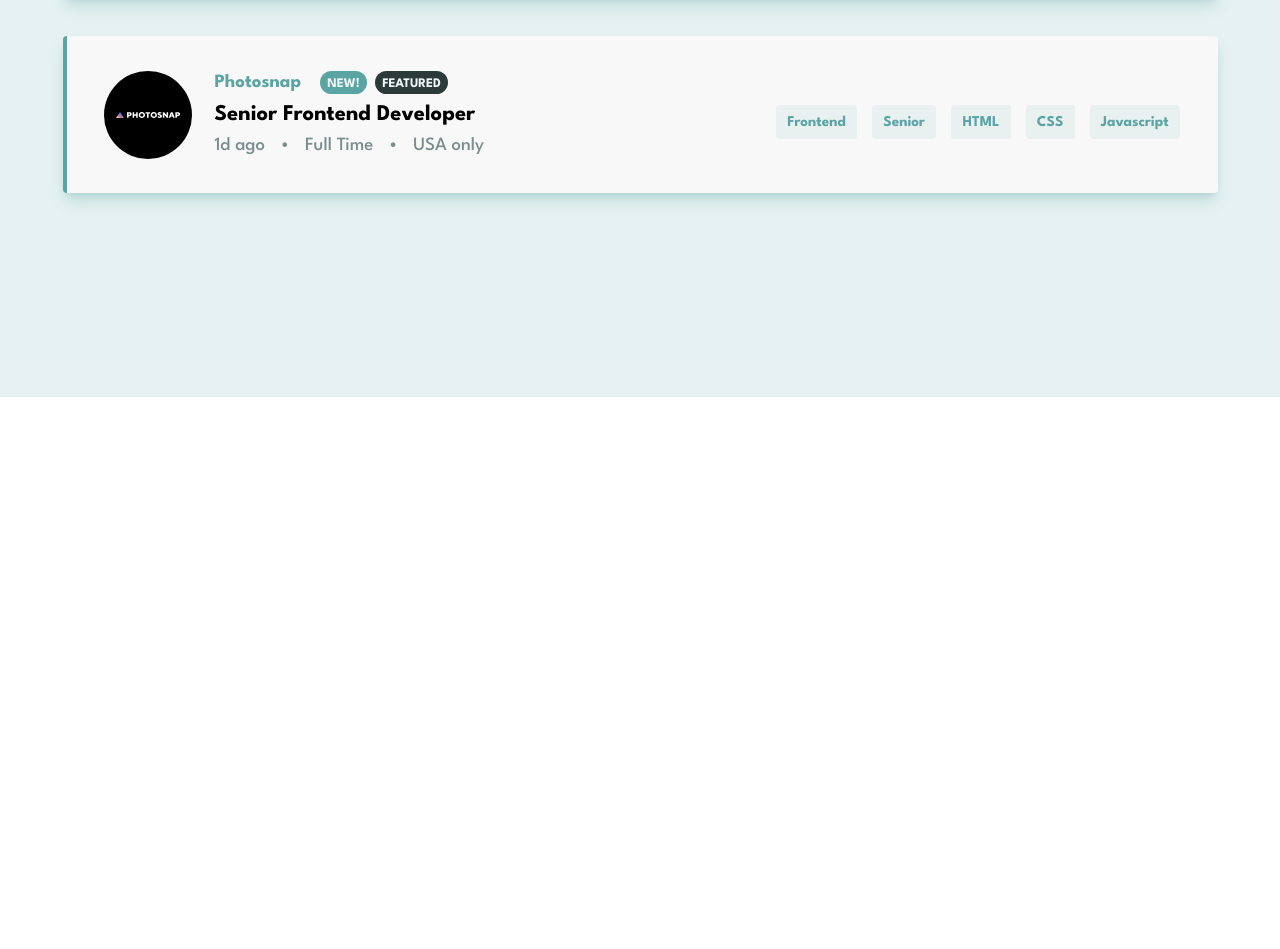
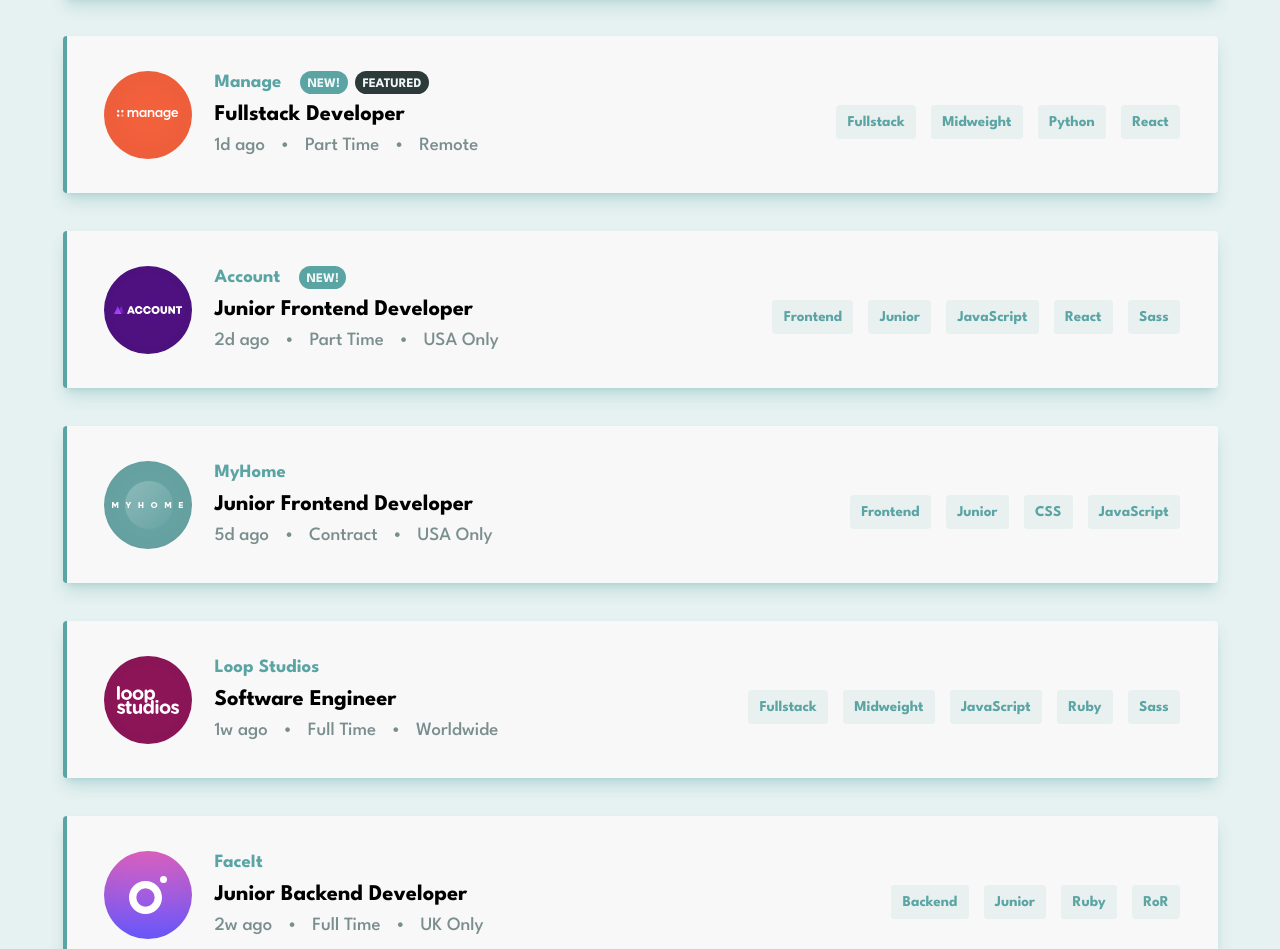
Before and after one commit to adityadahake/Job-Listings-React-, a React (Vite) app: page / in a window 1280 px wide. Shown: the part 403-1352 px from the top of the page. Before the commit the page ends 800 px from the top, so only its background shows below. Built offline with nearby package versions, Linux system fonts and the light colour scheme.

Commit message:
add props to jobListing and import listings form json

```diff
--- a/src/App.jsx
+++ b/src/App.jsx
@@ -1,6 +1,9 @@
 import { useState } from "react";
+
 import JobListing from "./components/JobListing";
 import TagFilterBar from "./components/TagFilterBar";
+
+import { listingsArray } from "./assets/data/data";
 
 function App() {
   const [activeTags, setActiveTags] = useState([
@@ -10,6 +13,8 @@ function App() {
     "CSS",
     "Javascript",
   ]);
+
+  const listings = listingsArray;
 
   return (
     <div className="min-h-screen bg-desaturated-dark-cyan-primary bg-opacity-15 relative">
@@ -33,8 +38,9 @@ function App() {
       {/* Listings */}
       <div className="container lg:max-w-[1200px] mx-auto">
         <div className="flex flex-col gap-12 lg:gap-10 p-6">
-          <JobListing />
-          <JobListing />
+          {listings.map((listing) => (
+            <JobListing key={listing.id} listing={listing} />
+          ))}
         </div>
       </div>
     </div>
--- /dev/null
+++ b/src/assets/data/data.js
@@ -0,0 +1,152 @@
+export const listingsArray = [
+  {
+    id: 1,
+    company: "Photosnap",
+    logo: "./images/photosnap.svg",
+    new: true,
+    featured: true,
+    position: "Senior Frontend Developer",
+    role: "Frontend",
+    level: "Senior",
+    postedAt: "1d ago",
+    contract: "Full Time",
+    location: "USA Only",
+    languages: ["HTML", "CSS", "JavaScript"],
+    tools: [],
+  },
+  {
+    id: 2,
+    company: "Manage",
+    logo: "./images/manage.svg",
+    new: true,
+    featured: true,
+    position: "Fullstack Developer",
+    role: "Fullstack",
+    level: "Midweight",
+    postedAt: "1d ago",
+    contract: "Part Time",
+    location: "Remote",
+    languages: ["Python"],
+    tools: ["React"],
+  },
+  {
+    id: 3,
+    company: "Account",
+    logo: "./images/account.svg",
+    new: true,
+    featured: false,
+    position: "Junior Frontend Developer",
+    role: "Frontend",
+    level: "Junior",
+    postedAt: "2d ago",
+    contract: "Part Time",
+    location: "USA Only",
+    languages: ["JavaScript"],
+    tools: ["React", "Sass"],
+  },
+  {
+    id: 4,
+    company: "MyHome",
+    logo: "./images/myhome.svg",
+    new: false,
+    featured: false,
+    position: "Junior Frontend Developer",
+    role: "Frontend",
+    level: "Junior",
+    postedAt: "5d ago",
+    contract: "Contract",
+    location: "USA Only",
+    languages: ["CSS", "JavaScript"],
+    tools: [],
+  },
+  {
+    id: 5,
+    company: "Loop Studios",
+    logo: "./images/loop-studios.svg",
+    new: false,
+    featured: false,
+    position: "Software Engineer",
+    role: "Fullstack",
+    level: "Midweight",
+    postedAt: "1w ago",
+    contract: "Full Time",
+    location: "Worldwide",
+    languages: ["JavaScript", "Ruby"],
+    tools: ["Sass"],
+  },
+  {
+    id: 6,
+    company: "FaceIt",
+    logo: "./images/faceit.svg",
+    new: false,
+    featured: false,
+    position: "Junior Backend Developer",
+    role: "Backend",
+    level: "Junior",
+    postedAt: "2w ago",
+    contract: "Full Time",
+    location: "UK Only",
+    languages: ["Ruby"],
+    tools: ["RoR"],
+  },
+  {
+    id: 7,
+    company: "Shortly",
+    logo: "./images/shortly.svg",
+    new: false,
+    featured: false,
+    position: "Junior Developer",
+    role: "Frontend",
+    level: "Junior",
+    postedAt: "2w ago",
+    contract: "Full Time",
+    location: "Worldwide",
+    languages: ["HTML", "JavaScript"],
+    tools: ["Sass"],
+  },
+  {
+    id: 8,
+    company: "Insure",
+    logo: "./images/insure.svg",
+    new: false,
+    featured: false,
+    position: "Junior Frontend Developer",
+    role: "Frontend",
+    level: "Junior",
+    postedAt: "2w ago",
+    contract: "Full Time",
+    location: "USA Only",
+    languages: ["JavaScript"],
+    tools: ["Vue", "Sass"],
+  },
+  {
+    id: 9,
+    company: "Eyecam Co.",
+    logo: "./images/eyecam-co.svg",
+    new: false,
+    featured: false,
+    position: "Full Stack Engineer",
+    role: "Fullstack",
+    level: "Midweight",
+    postedAt: "3w ago",
+    contract: "Full Time",
+    location: "Worldwide",
+    languages: ["JavaScript", "Python"],
+    tools: ["Django"],
+  },
+  {
+    id: 10,
+    company: "The Air Filter Company",
+    logo: "./images/the-air-filter-company.svg",
+    new: false,
+    featured: false,
+    position: "Front-end Dev",
+    role: "Frontend",
+    level: "Junior",
+    postedAt: "1mo ago",
+    contract: "Part Time",
+    location: "Worldwide",
+    languages: ["JavaScript"],
+    tools: ["React", "Sass"],
+  },
+];
--- a/src/components/JobListing.jsx
+++ b/src/components/JobListing.jsx
@@ -1,50 +1,77 @@
-function JobListing() {
+function JobListing({
+  listing = {
+    id: 0,
+    company: "Company Name",
+    logo: "./images/logo.svg",
+    new: true,
+    featured: true,
+    position: "Position Name",
+    role: "Role",
+    level: "Level",
+    postedAt: "0d ago",
+    contract: "Part/Full Time",
+    location: "Location",
+    languages: ["Language0", "Language1"],
+    tools: ["Tool0", "Tool1"],
+  },
+}) {
   return (
     <div className="border-l-4 px-6 py-9 lg:px-10 relative rounded shadow-lg flex flex-col lg:flex-row lg:items-center gap-3 lg:gap-6 whitespace-nowrap bg-very-light-cyan border-desaturated-dark-cyan-primary shadow-desaturated-dark-cyan-primary/30">
       <div className="w-16 h-16 lg:w-fit lg:h-fit absolute lg:static -top-8">
-        <img src="./images/photosnap.svg" alt="photosnap" />
+        <img src={listing.logo} alt={listing.company} />
       </div>
       <div className="grid gap-1 mt-1.5 lg:mt-0">
         <div className="flex gap-2 items-center font-bold">
           <span className="text-lg lg:text-xl me-6 lg:me-3 text-desaturated-dark-cyan-primary">
-            Photosnap
+            {listing.company}
           </span>
+          {listing.new && (
             <span className="text-sm px-2 pt-1 rounded-full bg-desaturated-dark-cyan-primary text-light-grayish-cyan-badge">
               NEW!
             </span>
+          )}
+          {listing.featured && (
             <span className="text-sm px-2 pt-1 rounded-full bg-very-dark-grayish-cyan text-light-grayish-cyan-badge">
               FEATURED
             </span>
+          )}
         </div>
         <div className="text-lg lg:text-2xl font-bold">
           <span className="cursor-pointer hover:text-desaturated-dark-cyan-primary">
-            Senior Frontend Developer
+            {listing.position}
           </span>
         </div>
         <div className="flex gap-2 lg:gap-4 lg:text-xl font-medium text-dark-grayish-cyan">
-          <span>1d ago</span>
+          <span>{listing.postedAt}</span>
           <span>&#x2022;</span>
-          <span>Full Time</span>
+          <span>{listing.contract}</span>
           <span>&#x2022;</span>
-          <span>USA only</span>
+          <span>{listing.location}</span>
         </div>
       </div>
       <div className="border-t lg:border-0 lg:ms-auto border-dark-grayish-cyan/75 pt-4 flex flex-wrap gap-4 font-bold text-desaturated-dark-cyan-primary">
         <span className="px-3 py-1.5 rounded cursor-pointer bg-desaturated-dark-cyan-primary/10 hover:bg-desaturated-dark-cyan-primary hover:text-light-grayish-cyan-badge">
-          Frontend
+          {listing.role}
         </span>
         <span className="px-3 py-1.5 rounded cursor-pointer bg-desaturated-dark-cyan-primary/10 hover:bg-desaturated-dark-cyan-primary hover:text-light-grayish-cyan-badge">
-          Senior
+          {listing.level}
         </span>
-        <span className="px-3 py-1.5 rounded cursor-pointer bg-desaturated-dark-cyan-primary/10 hover:bg-desaturated-dark-cyan-primary hover:text-light-grayish-cyan-badge">
-          HTML
+        {listing.languages.map((language, idx) => (
+          <span
+            key={idx}
+            className="px-3 py-1.5 rounded cursor-pointer bg-desaturated-dark-cyan-primary/10 hover:bg-desaturated-dark-cyan-primary hover:text-light-grayish-cyan-badge"
+          >
+            {language}
           </span>
-        <span className="px-3 py-1.5 rounded cursor-pointer bg-desaturated-dark-cyan-primary/10 hover:bg-desaturated-dark-cyan-primary hover:text-light-grayish-cyan-badge">
-          CSS
+        ))}
+        {listing.tools.map((tool, idx) => (
+          <span
+            key={idx}
+            className="px-3 py-1.5 rounded cursor-pointer bg-desaturated-dark-cyan-primary/10 hover:bg-desaturated-dark-cyan-primary hover:text-light-grayish-cyan-badge"
+          >
+            {tool}
           </span>
-        <span className="px-3 py-1.5 rounded cursor-pointer bg-desaturated-dark-cyan-primary/10 hover:bg-desaturated-dark-cyan-primary hover:text-light-grayish-cyan-badge">
-          Javascript
-        </span>
+        ))}
       </div>
     </div>
   );
```
Lines whose indentation alone changed are shown as unchanged.
